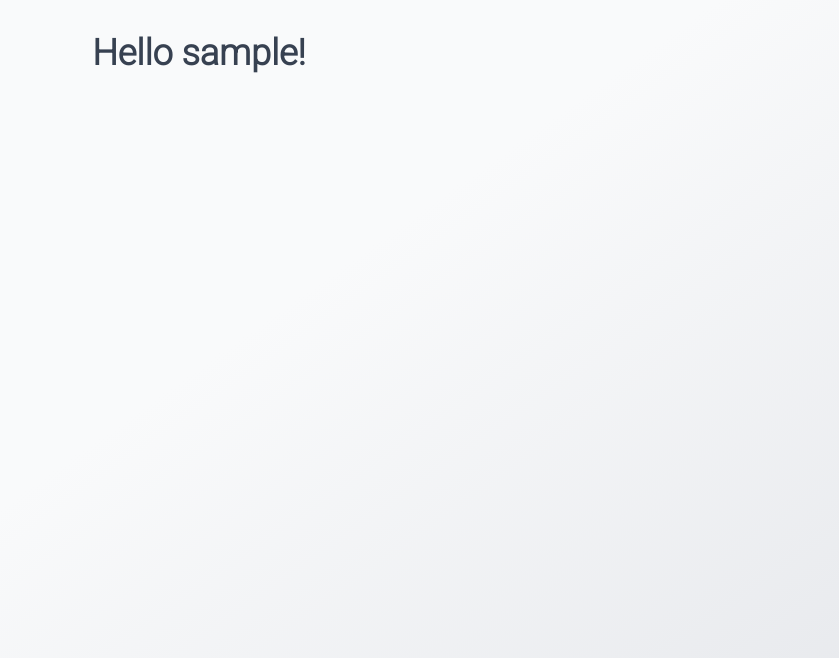
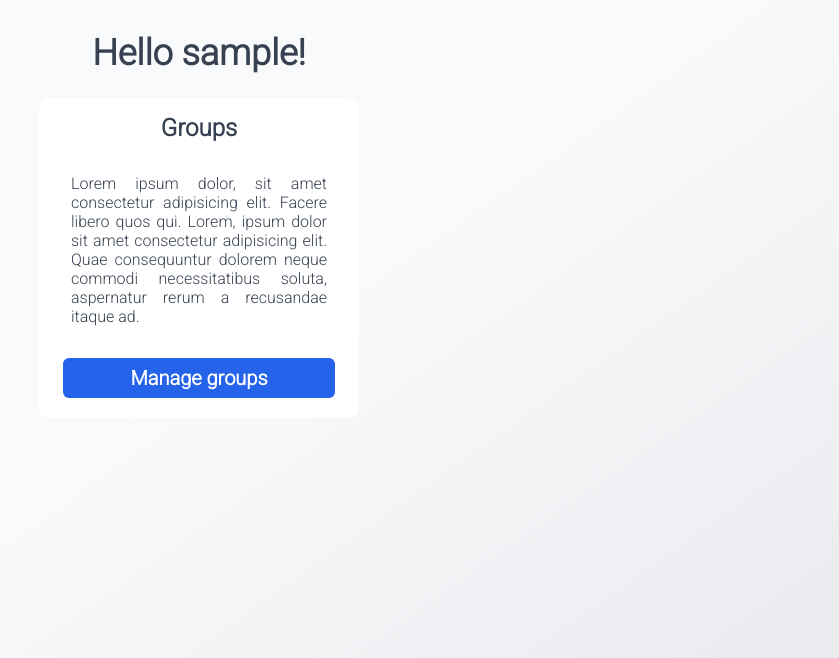
Before and after one commit to M-O-R-F-E-U-S-Z/MORFEUSZ, a Django app: page / in a window 1280 px wide. Shown: the part 85-743 px from the top of the page, without its empty margins (441-1280 px from the left). Run offline with Django 3.2, Linux system fonts and the light colour scheme; the visitor is signed in with stand-in values (Sample User, id 1); parts of the project's set-up code (start-up, migrations or seed data) failed here and were passed over.

Commit message:
Add files via upload

```diff
--- a/morfeusz_app/templates/morfeusz_app/home.html
+++ b/morfeusz_app/templates/morfeusz_app/home.html
@@ -1,4 +1,16 @@
 {% extends "morfeusz_app/base.html" %} {% block content %}
-<div>{% if user.is_authenticated %}</div>
+<div>
+  {% if user.is_authenticated %}
+  <div class="card" style="background-color: white">
+    <h1 style="font-size: x-large">Groups</h1>
+    <p style="margin-bottom: 2rem; width: 80%">
+      Lorem ipsum dolor, sit amet consectetur adipisicing elit. Facere libero
+      quos qui. Lorem, ipsum dolor sit amet consectetur adipisicing elit. Quae
+      consequuntur dolorem neque commodi necessitatibus soluta, aspernatur rerum
+      a recusandae itaque ad.
+    </p>
+    <a id="btn-link-blue" href="/groups/">Manage groups</a>
+  </div>
+</div>
 
 {% endif %} {% endblock content %}
```
